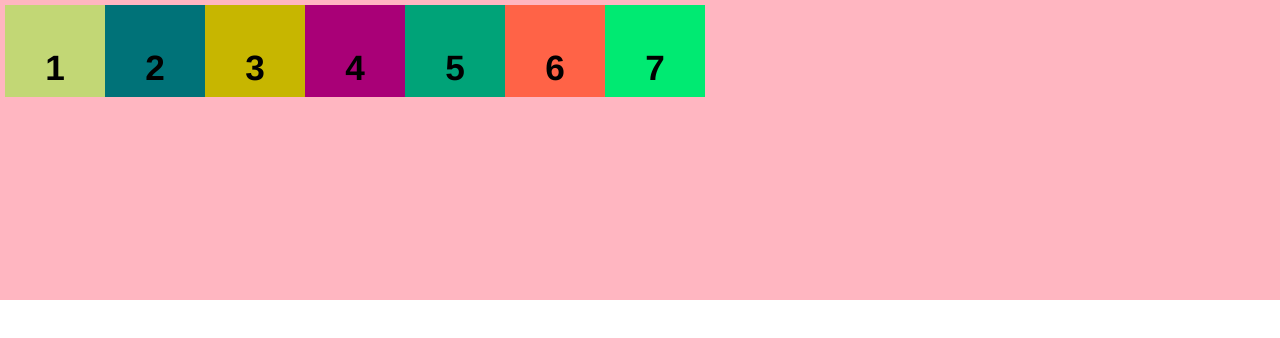
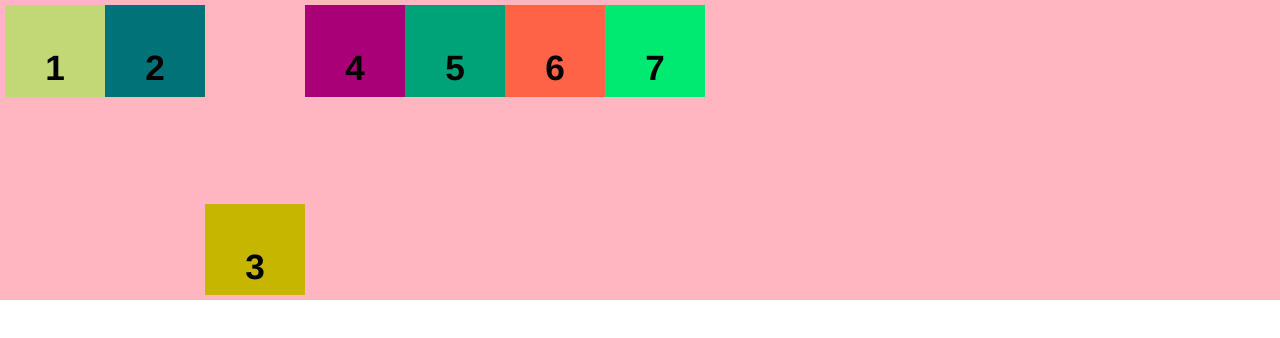
Before and after one commit to itschool-front/cssFlexLayout, a website: page index.html in a window 1280 px wide. Drawn offline with Linux system fonts and the light colour scheme.

Commit message:
css prop.: align-self: flex-end

```diff
--- a/css/custom.css
+++ b/css/custom.css
@@ -30,7 +30,7 @@ ul li{
 
 ul li:first-child{ background-color: #c2d775 }
 ul li:nth-child(2){ background-color: #007278 }
-ul li:nth-child(3){ background-color: #c7b600 }
+ul li:nth-child(3){ background-color: #c7b600; align-self: flex-end }
 ul li:nth-child(4){ background-color: #a90077 }
 ul li:nth-child(5){ background-color: #00a378 }
 ul li:nth-child(6){ background-color: tomato }
```
